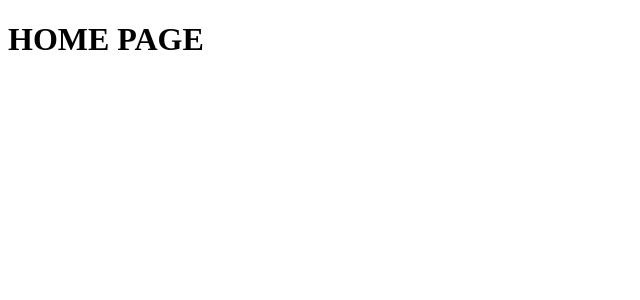
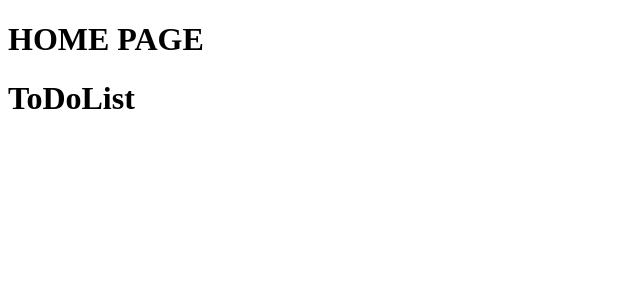
Before and after one commit to unsalsenturk/web-based-todo-list-frontend, a Vue app: page / in a window 1280 px wide. Shown: the top 300 px of the page, without its empty margins (0-640 px from the left). Built offline with nearby package versions, Linux system fonts and the light colour scheme.

Commit message:
updated Home page and ToDoList component

```diff
--- a/src/components/ToDoList.vue
+++ b/src/components/ToDoList.vue
@@ -1,5 +1,7 @@
 <template>
-
+  <div id="todolist">
+    <h1> ToDoList </h1>
+  </div>
 </template>
 
 <script>
--- a/src/views/Home.vue
+++ b/src/views/Home.vue
@@ -1,10 +1,16 @@
 <template>
-<h1> HOME PAGE</h1>
+  <div>
+    <h1> HOME PAGE</h1>
+    <to-do-list></to-do-list>
+  </div>
 </template>
 
 <script>
+import ToDoList from "@/components/ToDoList";
+
 export default {
-  name: "Home"
+  name: "Home",
+  components: {ToDoList}
 }
 </script>
 
```
